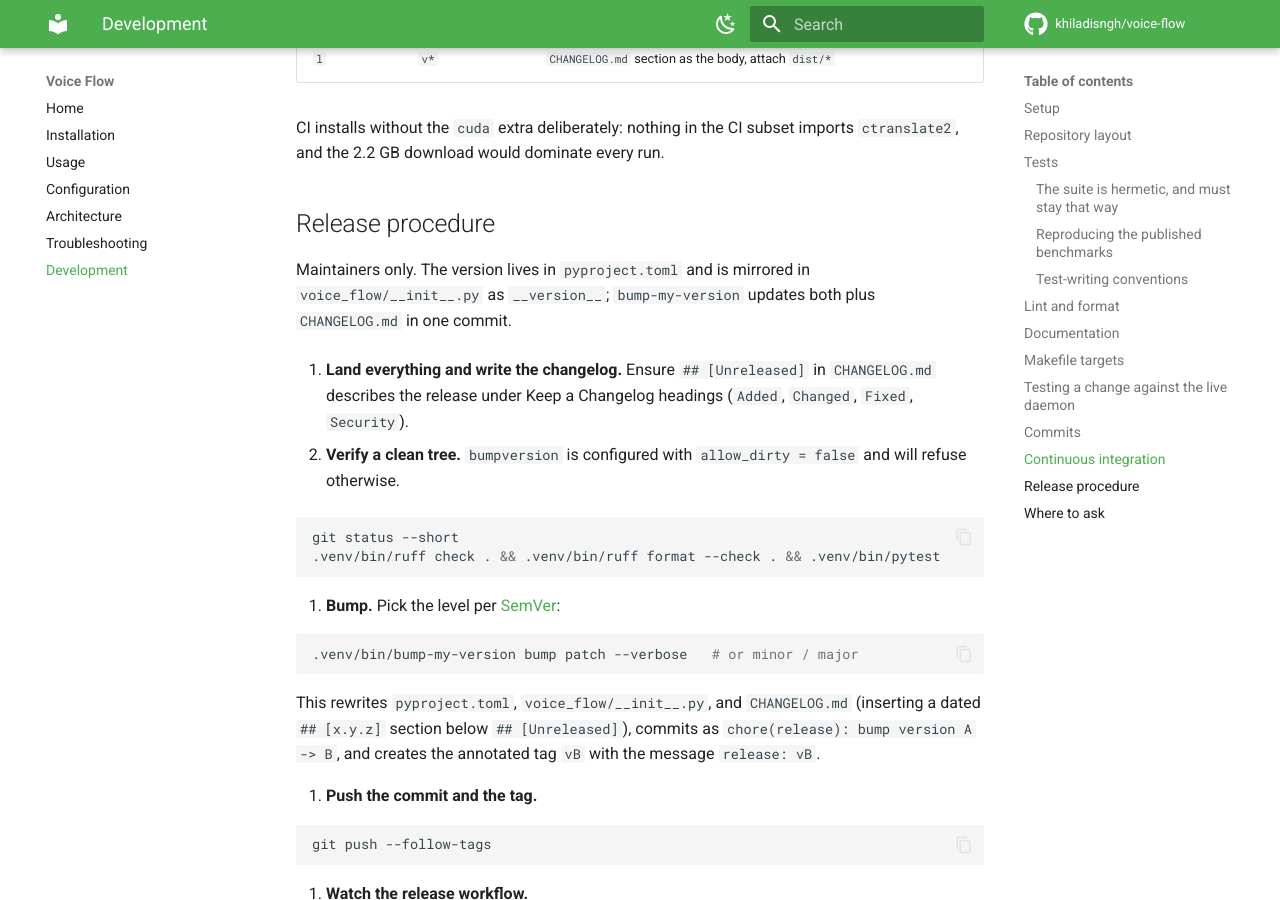
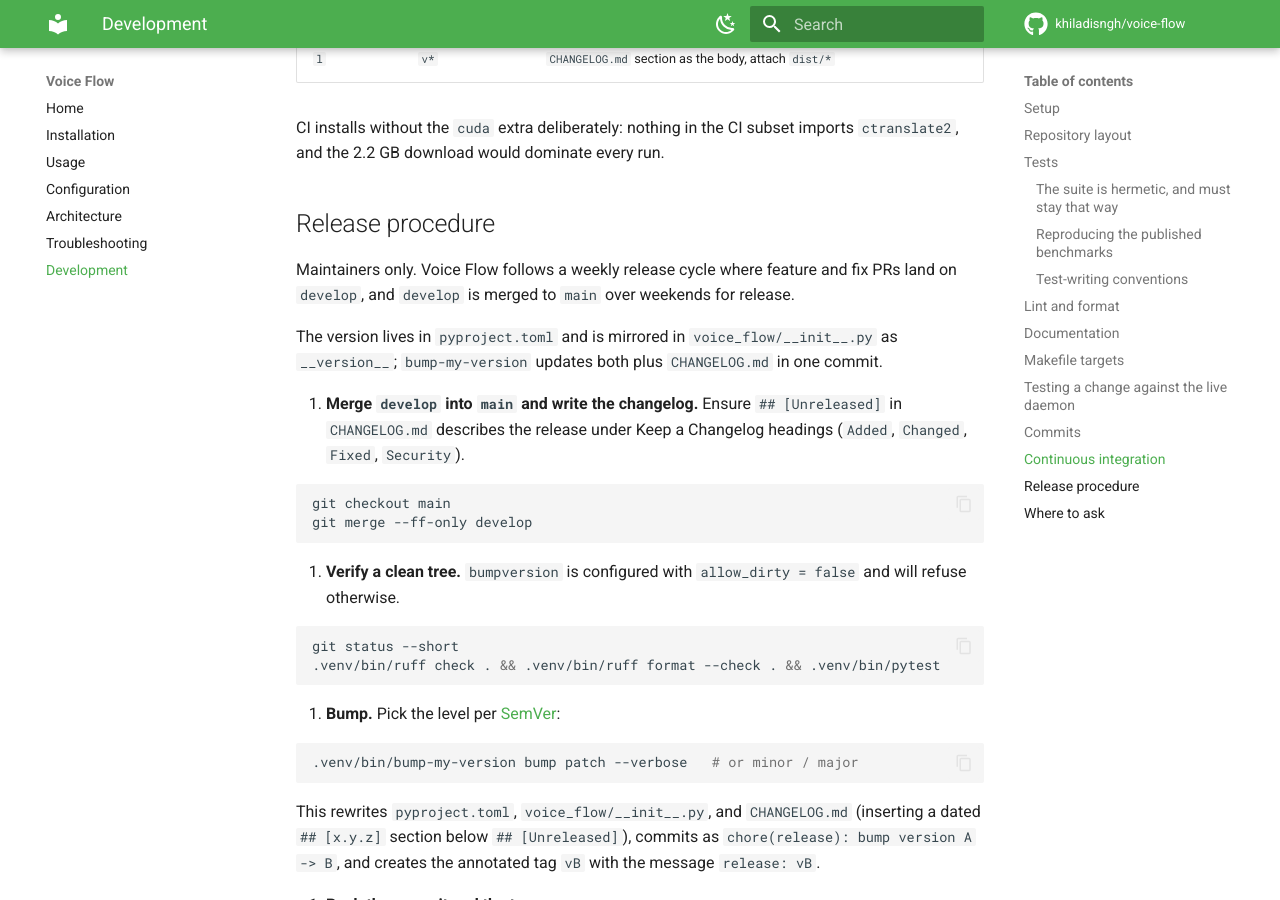
Before and after one commit to khiladisngh/voice-flow, an MkDocs documentation site: the page built from docs/development.md, in a window 1280 px wide and 900 px high, scrolled down 5560 px. Built offline with MkDocs 1.6.1 and Material for MkDocs 9.7.7, drawn with Linux system fonts in a browser that asks for light colours; comment, search, counter and statistics services are not loaded.

Commit message:
docs: document develop branch and weekly release workflow

````diff
--- a/docs/development.md
+++ b/docs/development.md
@@ -233,13 +233,20 @@ imports `ctranslate2`, and the 2.2 GB download would dominate every run.
 
 ## Release procedure
 
-Maintainers only. The version lives in `pyproject.toml` and is mirrored in
+Maintainers only. Voice Flow follows a weekly release cycle where feature and fix PRs land on `develop`, and `develop` is merged to `main` over weekends for release.
+
+The version lives in `pyproject.toml` and is mirrored in
 `voice_flow/__init__.py` as `__version__`; `bump-my-version` updates both plus
 `CHANGELOG.md` in one commit.
 
-1. **Land everything and write the changelog.** Ensure `## [Unreleased]` in
+1. **Merge `develop` into `main` and write the changelog.** Ensure `## [Unreleased]` in
    `CHANGELOG.md` describes the release under Keep a Changelog headings
    (`Added`, `Changed`, `Fixed`, `Security`).
+
+   ```bash
+   git checkout main
+   git merge --ff-only develop
+   ```
 
 2. **Verify a clean tree.** `bumpversion` is configured with
    `allow_dirty = false` and will refuse otherwise.
````
Also changed, not shown: CONTRIBUTING.md (+14 -3 lines).
